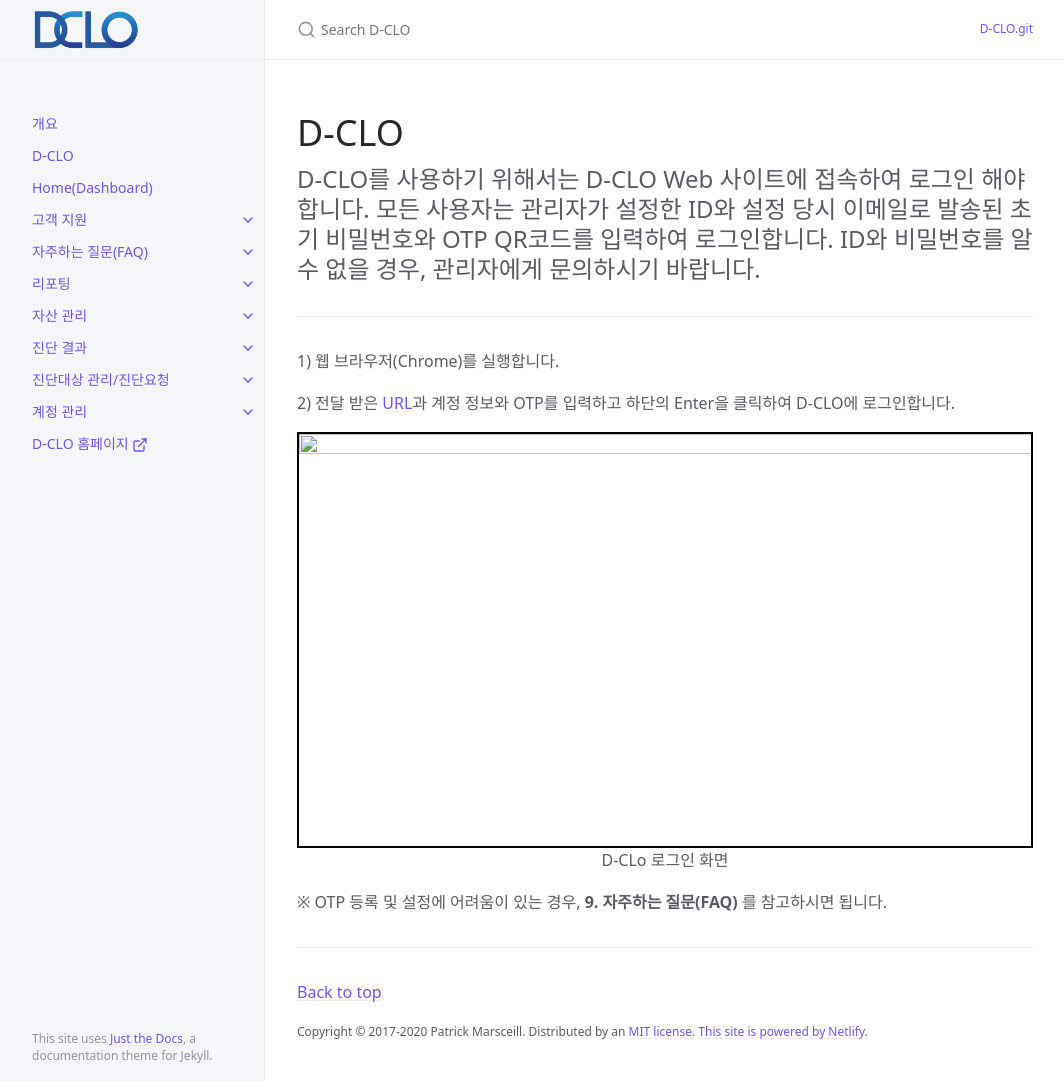
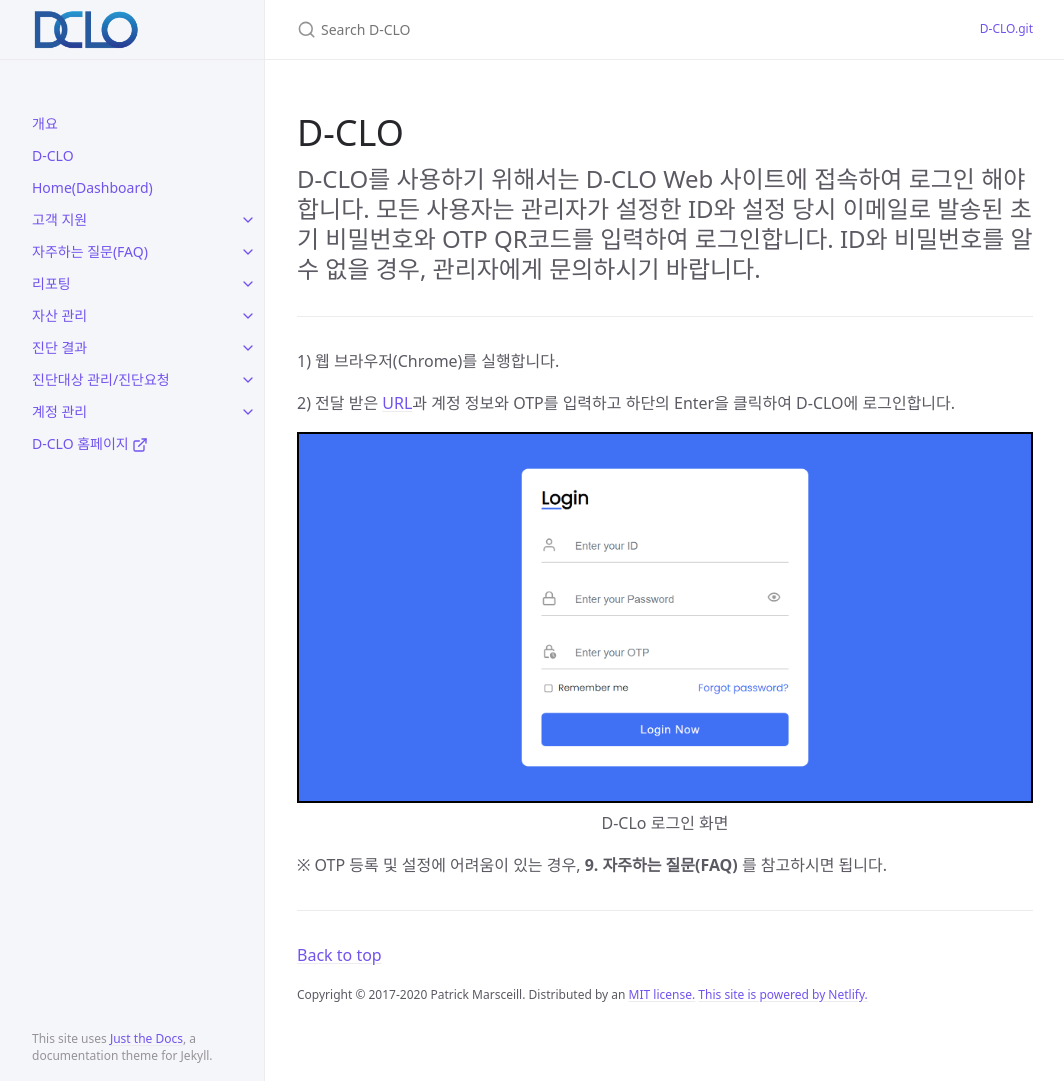
Before and after one commit to MZ-CloudGuard/d-clo.github.io, a Jekyll site: the page built from docs/docs/D-CLO/D-CLO.md, in a window 1280 px wide and 1081 px high. Shown: the whole window, without its empty margins (107-1171 px from the left). Built offline with Jekyll 4.4.1, drawn with Linux system fonts in a browser that asks for light colours; cached includes are drawn as plain includes.

Commit message:
jake_경로test

```diff
--- a/docs/docs/D-CLO/D-CLO.md
+++ b/docs/docs/D-CLO/D-CLO.md
@@ -18,7 +18,7 @@ D-CLO를 사용하기 위해서는 D-CLO Web 사이트에 접속하여 로그인
 
 <center>
     <img
-        src="../../assets/images/D-CLo_login.png"
+        src="../../../assets/images/D-CLo_login.png"
         width="1600"
         height="900"
         style="border: 2px solid black;"
```
